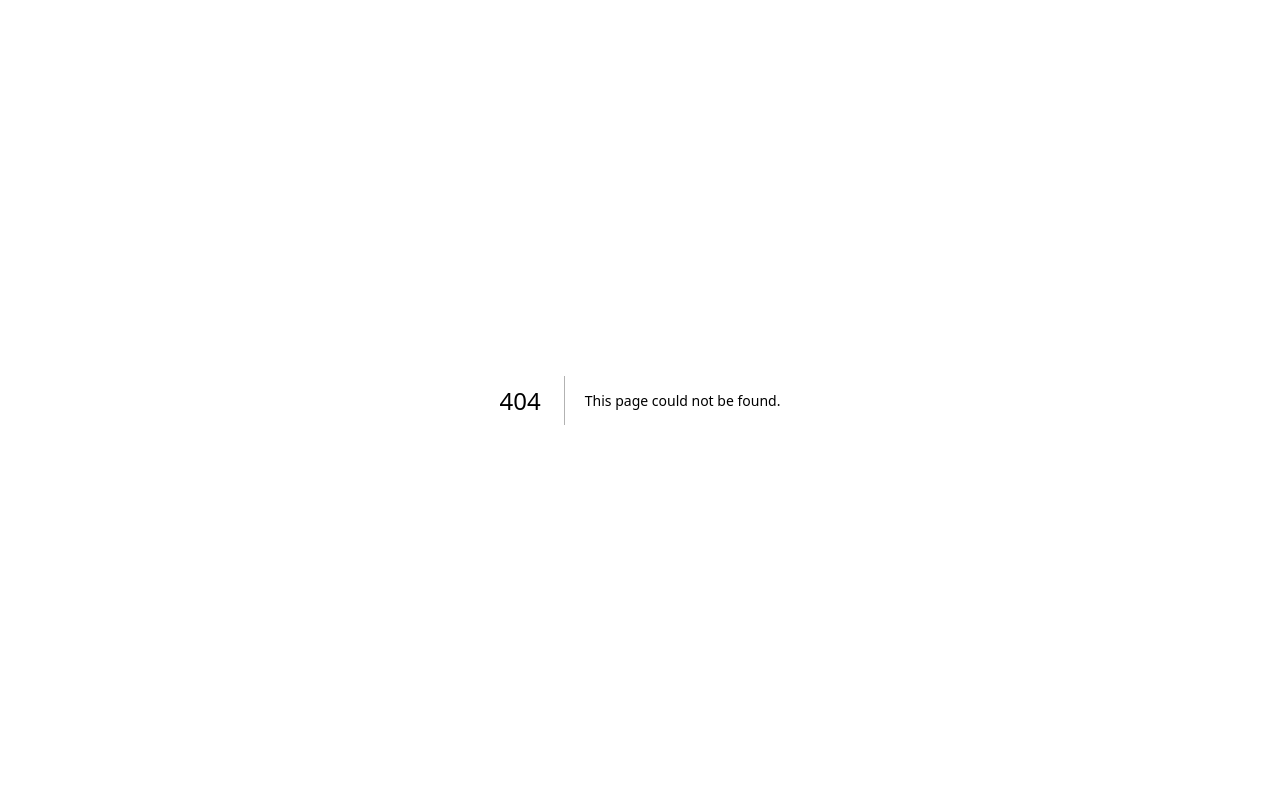
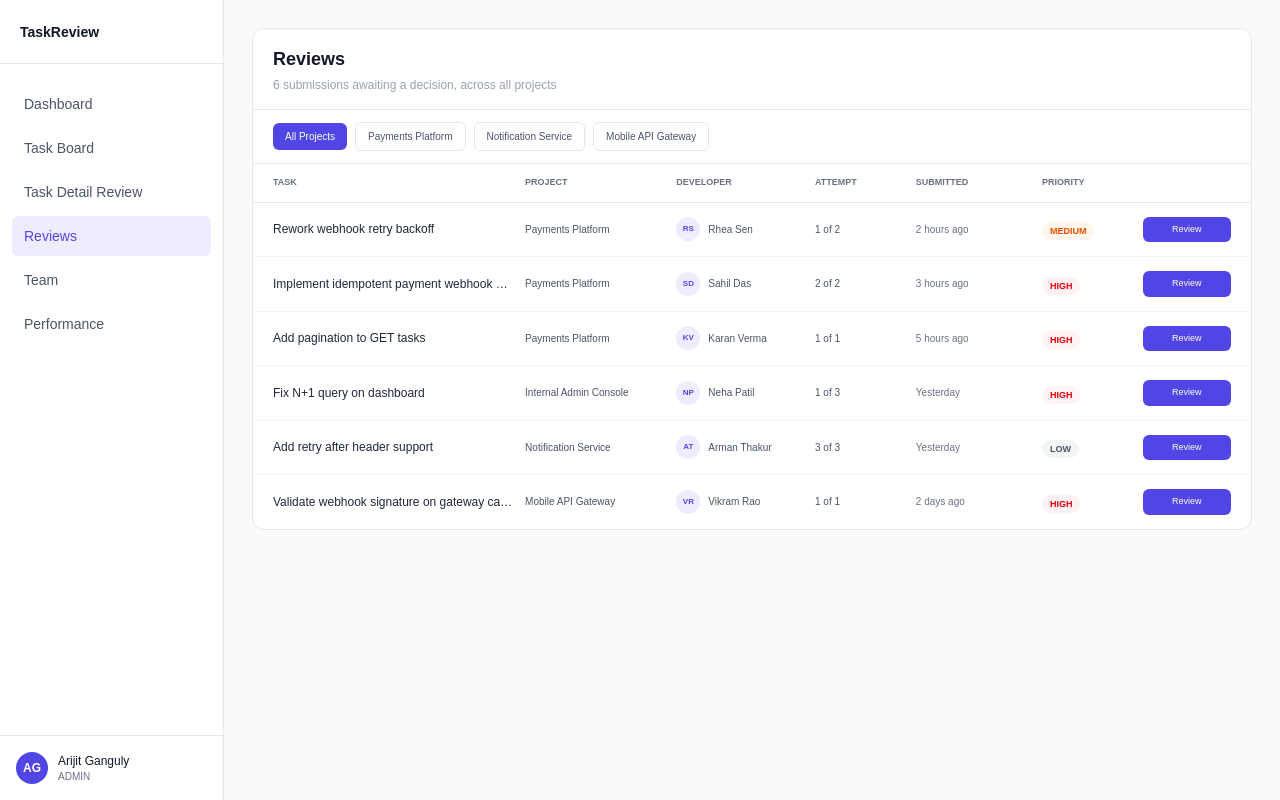
Before and after one commit to WorkR25/Internal-Engineering-Task-Management-System-Frontend, a Next.js app: page /reviews in a window 1280 px wide. Before the commit this address had no page. Built offline with nearby package versions, Linux system fonts and the light colour scheme.

Commit message:
added review page

```diff
--- a/src/components/layout/sidebar.tsx
+++ b/src/components/layout/sidebar.tsx
@@ -7,6 +7,7 @@ type PageName =
   | "task-board"
   | "task-detail-review"
   | "team"
+  | "reviews"
   | "performance";
 
 interface SidebarProps {
@@ -37,6 +38,11 @@ export default function Sidebar({
       label: "Task Detail Review",
       id: "task-detail-review",
       href: "/task-detail-review",
+    },
+    {
+      label: "Reviews",
+      id: "reviews",
+      href: "/reviews",
     },
     {
       label: "Team",
--- /dev/null
+++ b/src/components/reviews/reviews-queue.tsx
@@ -0,0 +1,190 @@
+"use client";
+
+type Review = {
+  title: string;
+  project: string;
+  developer: string;
+  attempt: string;
+  submitted: string;
+  priority: "LOW" | "MEDIUM" | "HIGH";
+};
+
+const reviews: Review[] = [
+  {
+    title: "Rework webhook retry backoff",
+    project: "Payments Platform",
+    developer: "Rhea Sen",
+    attempt: "1 of 2",
+    submitted: "2 hours ago",
+    priority: "MEDIUM",
+  },
+  {
+    title: "Implement idempotent payment webhook handler",
+    project: "Payments Platform",
+    developer: "Sahil Das",
+    attempt: "2 of 2",
+    submitted: "3 hours ago",
+    priority: "HIGH",
+  },
+  {
+    title: "Add pagination to GET tasks",
+    project: "Payments Platform",
+    developer: "Karan Verma",
+    attempt: "1 of 1",
+    submitted: "5 hours ago",
+    priority: "HIGH",
+  },
+  {
+    title: "Fix N+1 query on dashboard",
+    project: "Internal Admin Console",
+    developer: "Neha Patil",
+    attempt: "1 of 3",
+    submitted: "Yesterday",
+    priority: "HIGH",
+  },
+  {
+    title: "Add retry after header support",
+    project: "Notification Service",
+    developer: "Arman Thakur",
+    attempt: "3 of 3",
+    submitted: "Yesterday",
+    priority: "LOW",
+  },
+  {
+    title: "Validate webhook signature on gateway callback",
+    project: "Mobile API Gateway",
+    developer: "Vikram Rao",
+    attempt: "1 of 1",
+    submitted: "2 days ago",
+    priority: "HIGH",
+  },
+];
+
+export default function ReviewsQueue() {
+  return (
+    <section className="p-7">
+      <div className="overflow-hidden rounded-xl border border-gray-200 bg-white">
+
+        {/* HEADER */}
+        <div className="border-b border-gray-200 px-5 py-4">
+          <h1 className="text-lg font-semibold text-gray-900">
+            Reviews
+          </h1>
+
+          <p className="mt-1 text-xs text-gray-400">
+            6 submissions awaiting a decision, across all projects
+          </p>
+        </div>
+
+        {/* FILTERS */}
+        <div className="flex items-center gap-2 border-b border-gray-200 px-5 py-3">
+          <button
+            type="button"
+            className="rounded-md bg-[#5146e5] px-3 py-1.5 text-[10px] font-medium text-white"
+          >
+            All Projects
+          </button>
+
+          <button
+            type="button"
+            className="rounded-md border border-gray-200 bg-white px-3 py-1.5 text-[10px] font-medium text-gray-600"
+          >
+            Payments Platform
+          </button>
+
+          <button
+            type="button"
+            className="rounded-md border border-gray-200 bg-white px-3 py-1.5 text-[10px] font-medium text-gray-600"
+          >
+            Notification Service
+          </button>
+
+          <button
+            type="button"
+            className="rounded-md border border-gray-200 bg-white px-3 py-1.5 text-[10px] font-medium text-gray-600"
+          >
+            Mobile API Gateway
+          </button>
+        </div>
+
+        {/* TABLE HEADER */}
+        <div className="grid grid-cols-[2fr_1.2fr_1.1fr_0.8fr_1fr_0.8fr_0.7fr] border-b border-gray-200 px-5 py-3 text-[9px] font-semibold text-gray-500">
+          <span>TASK</span>
+          <span>PROJECT</span>
+          <span>DEVELOPER</span>
+          <span>ATTEMPT</span>
+          <span>SUBMITTED</span>
+          <span>PRIORITY</span>
+          <span></span>
+        </div>
+
+        {/* ROWS */}
+        {reviews.map((review) => (
+          <div
+            key={review.title}
+            className="grid grid-cols-[2fr_1.2fr_1.1fr_0.8fr_1fr_0.8fr_0.7fr] items-center border-b border-gray-100 px-5 py-3.5 last:border-0"
+          >
+            {/* TASK */}
+            <div className="min-w-0 pr-3">
+              <p className="truncate text-xs font-medium text-gray-800">
+                {review.title}
+              </p>
+            </div>
+
+            {/* PROJECT */}
+            <span className="text-[10px] text-gray-600">
+              {review.project}
+            </span>
+
+            {/* DEVELOPER */}
+            <div className="flex items-center gap-2">
+              <div className="flex h-6 w-6 shrink-0 items-center justify-center rounded-full bg-[#eeedff] text-[8px] font-semibold text-[#5146e5]">
+                {review.developer
+                  .split(" ")
+                  .map((name) => name[0])
+                  .join("")}
+              </div>
+
+              <span className="truncate text-[10px] text-gray-600">
+                {review.developer}
+              </span>
+            </div>
+
+            {/* ATTEMPT */}
+            <span className="text-[10px] text-gray-600">
+              {review.attempt}
+            </span>
+
+            {/* SUBMITTED */}
+            <span className="text-[10px] text-gray-500">
+              {review.submitted}
+            </span>
+
+            {/* PRIORITY */}
+            <span>
+              <span
+                className={`rounded-full px-2 py-1 text-[9px] font-semibold ${
+                  review.priority === "HIGH"
+                    ? "bg-red-50 text-red-600"
+                    : review.priority === "MEDIUM"
+                      ? "bg-orange-50 text-orange-600"
+                      : "bg-gray-100 text-gray-600"
+                }`}
+              >
+                {review.priority}
+              </span>
+            </span>
+
+            {/* REVIEW BUTTON */}
+            <button
+              type="button"
+              className="rounded-md bg-[#5146e5] px-2.5 py-1.5 text-[9px] font-medium text-white hover:bg-indigo-700"
+            >
+              Review
+            </button>
+          </div>
+        ))}
+      </div>
+    </section>
+  );
+}
--- /dev/null
+++ b/src/pages/reviews.tsx
@@ -0,0 +1,19 @@
+"use client";
+
+import Sidebar from "../components/layout/sidebar";
+import ReviewsQueue from "../components/reviews/reviews-queue";
+
+export default function Reviews() {
+  return (
+    <main className="min-h-screen bg-gray-50">
+      <Sidebar
+        activePage="reviews"
+        onPageChange={() => {}}
+      />
+
+      <section className="ml-56 min-h-screen">
+        <ReviewsQueue />
+      </section>
+    </main>
+  );
+}
```
